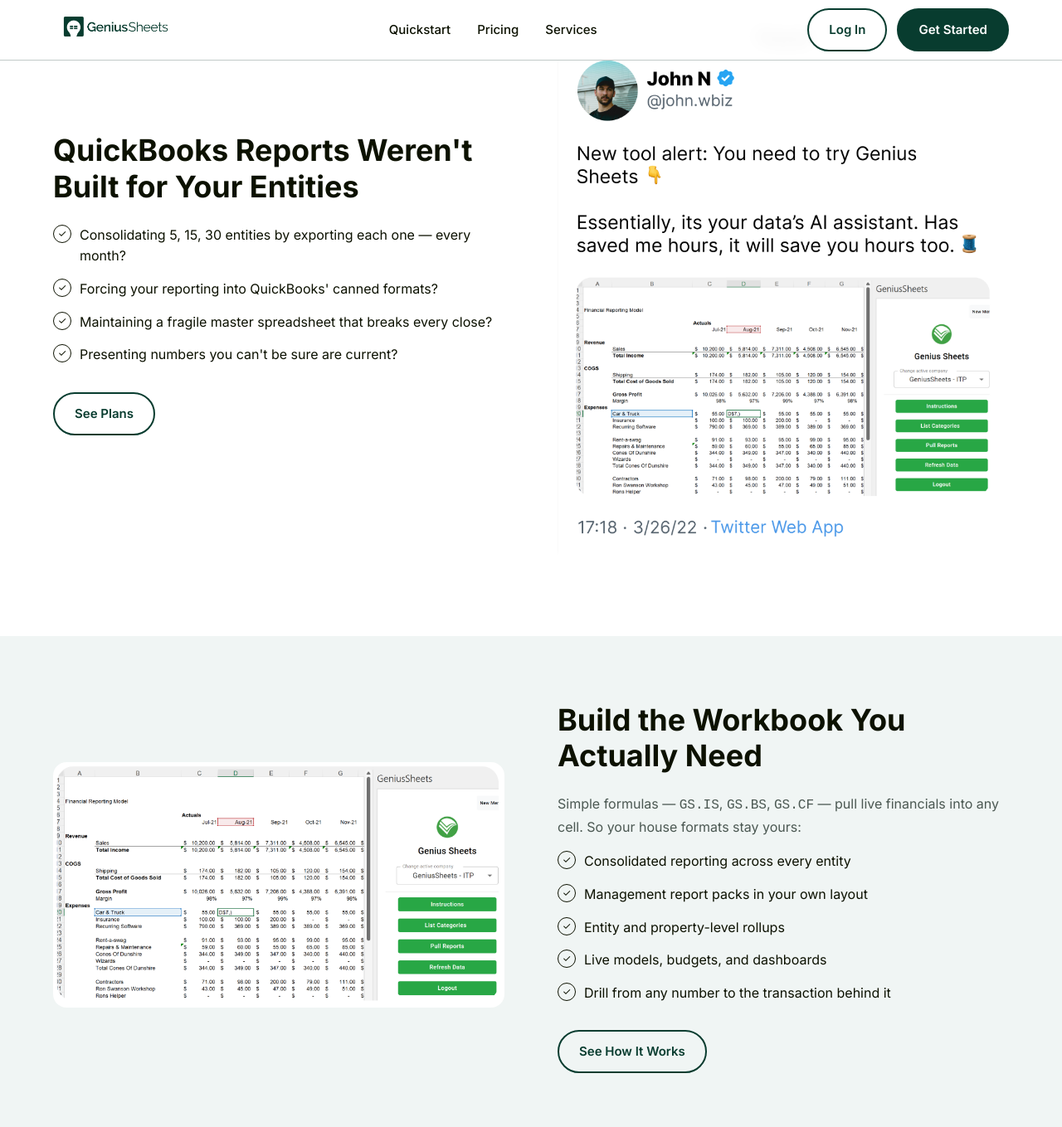
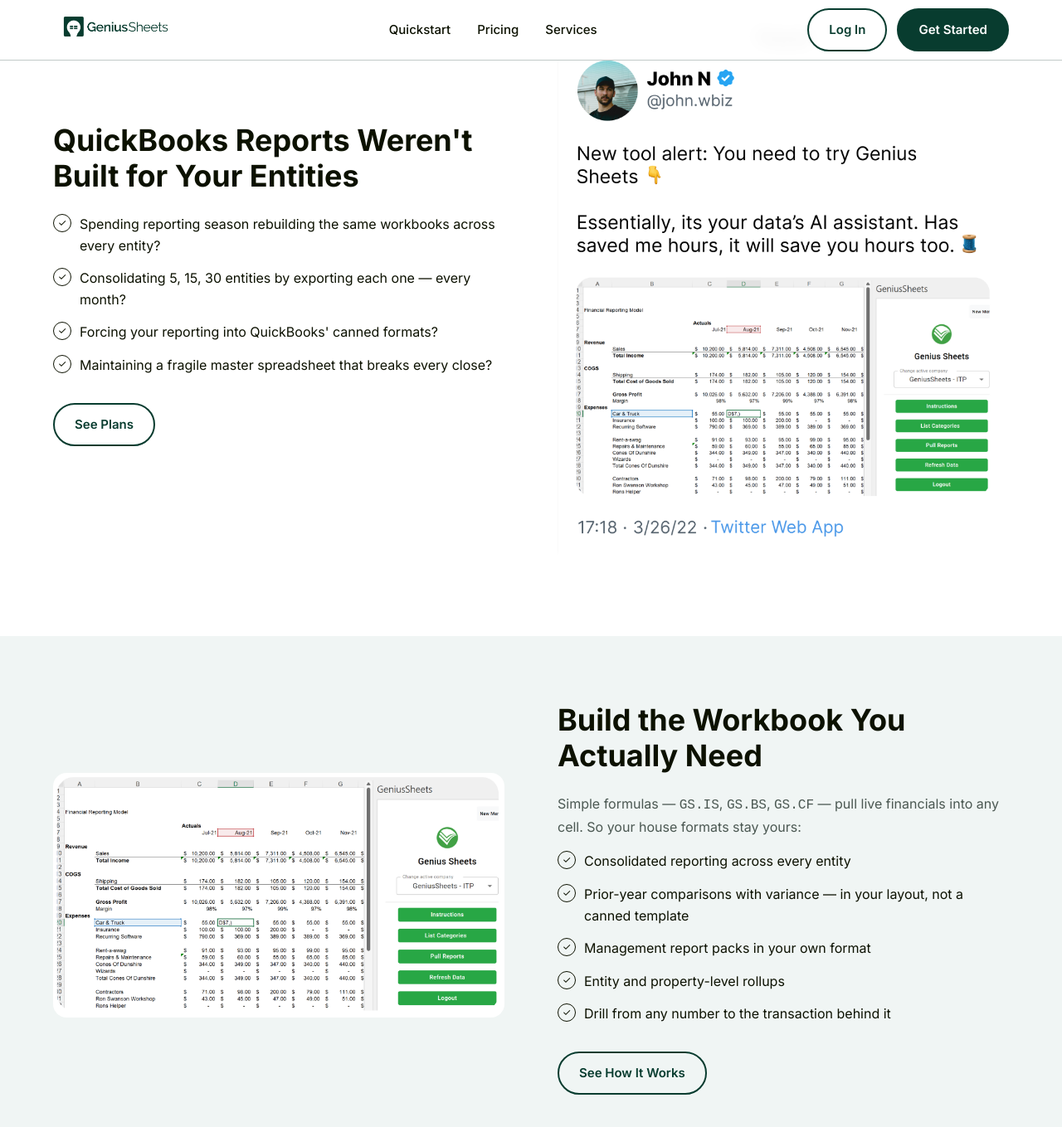
Before and after one commit to GeniusSheets/gs_site, a Jekyll site: the page built from index.html, in a window 1280 px wide and 1400 px high, scrolled down 1072 px. Shown: the top 1359 px of the window at 83% size. Built offline with Jekyll 4.4.1, drawn with Linux system fonts in a browser that asks for light colours.

Commit message:
Add reporting season messaging and prior-year to feature list
Pain points now lead with reporting season friction. Features list
adds prior-year comparison. Pricing FAQ mentions reporting season
in the buildout description.

Co-Authored-By: Claude Sonnet 4.6 <noreply@anthropic.com>

```diff
--- a/index.html
+++ b/index.html
@@ -46,10 +46,10 @@ title: "Custom Excel Reporting for Multi-Entity Finance Teams"
       <div class="saas-feature-text">
         <h2>QuickBooks Reports Weren't Built for <span class="highlight-text">Your</span> Entities</h2>
         <ul class="check-list">
+          <li>Spending reporting season rebuilding the same workbooks across every entity?</li>
           <li>Consolidating 5, 15, 30 entities by exporting each one — every month?</li>
           <li>Forcing your reporting into QuickBooks' canned formats?</li>
           <li>Maintaining a fragile master spreadsheet that breaks every close?</li>
-          <li>Presenting numbers you can't be sure are current?</li>
         </ul>
         <a href="#pricing" class="btn btn-outline">See Plans</a>
       </div>
@@ -72,9 +72,9 @@ title: "Custom Excel Reporting for Multi-Entity Finance Teams"
         <p class="feature-intro">Simple formulas — <code>GS.IS</code>, <code>GS.BS</code>, <code>GS.CF</code> — pull live financials into any cell. So your house formats stay yours:</p>
         <ul class="check-list">
           <li>Consolidated reporting across every entity</li>
-          <li>Management report packs in your own layout</li>
+          <li>Prior-year comparisons with variance — in your layout, not a canned template</li>
+          <li>Management report packs in your own format</li>
           <li>Entity and property-level rollups</li>
-          <li>Live models, budgets, and dashboards</li>
           <li>Drill from any number to the transaction behind it</li>
         </ul>
         <a href="{{ '/quickstart' | relative_url }}" class="btn btn-outline">See How It Works</a>
--- a/pricing.html
+++ b/pricing.html
@@ -95,7 +95,7 @@ description: "Simple pricing for live financial reporting — from a single enti
           <span class="faq-icon">+</span>
         </button>
         <div class="faq-answer">
-          <p>We work with you to rebuild your existing reporting — consolidations, management packs, house formats — as live Genius Sheets workbooks, so day one looks like your reports, not our templates.</p>
+          <p>We rebuild your existing reporting — consolidations, prior-year comparisons, management packs, house formats — as live Genius Sheets workbooks. Reporting season stops being a sprint.</p>
         </div>
       </div>
       <div class="faq-item">
```
